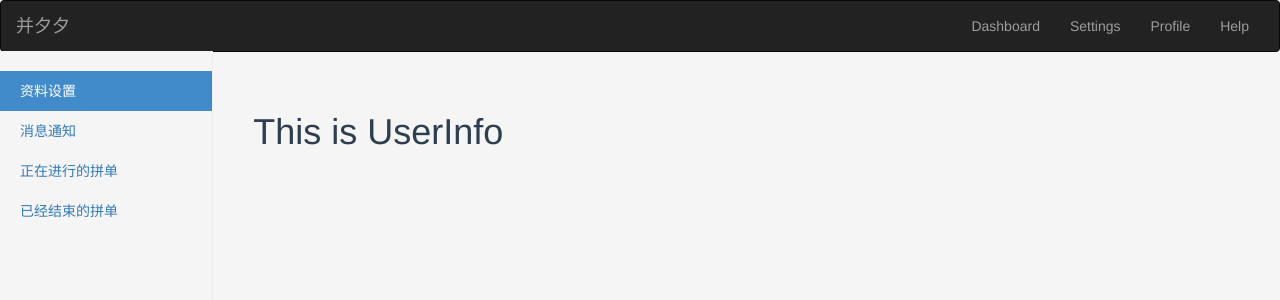
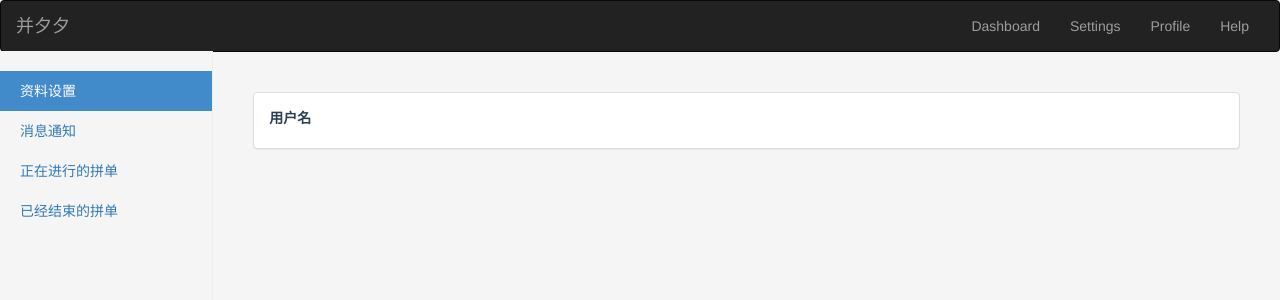
Before and after one commit to includeYY/bingxixi, a Vue app: page /user/info in a window 1280 px wide. Shown: the top 300 px of the page. Built offline with nearby package versions, Linux system fonts and the light colour scheme.

Commit message:
加入了用户名

```diff
--- a/src/components/UserInfo.vue
+++ b/src/components/UserInfo.vue
@@ -1,3 +1,16 @@
 <template>
-  <h1>This is UserInfo</h1>
+  <div class="user-info">
+    <div class="panel panel-default user-info-panel">
+      <div class="panel-body">
+        <div class="row">
+          <div class="col-md-2">
+            <label>用户名</label>
+          </div>
+          <div class="col-md-10">
+            <label>{{UserName}}</label>
+          </div>
+        </div>
+      </div>
+    </div>
+  </div>
 </template>
```
